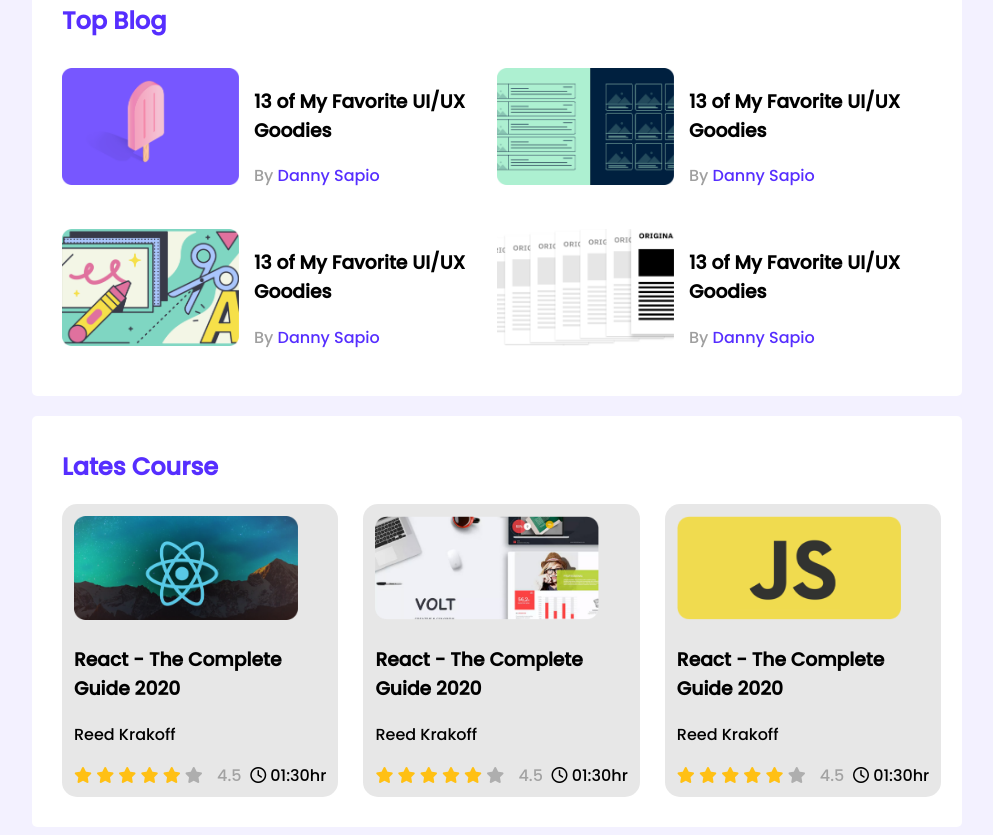
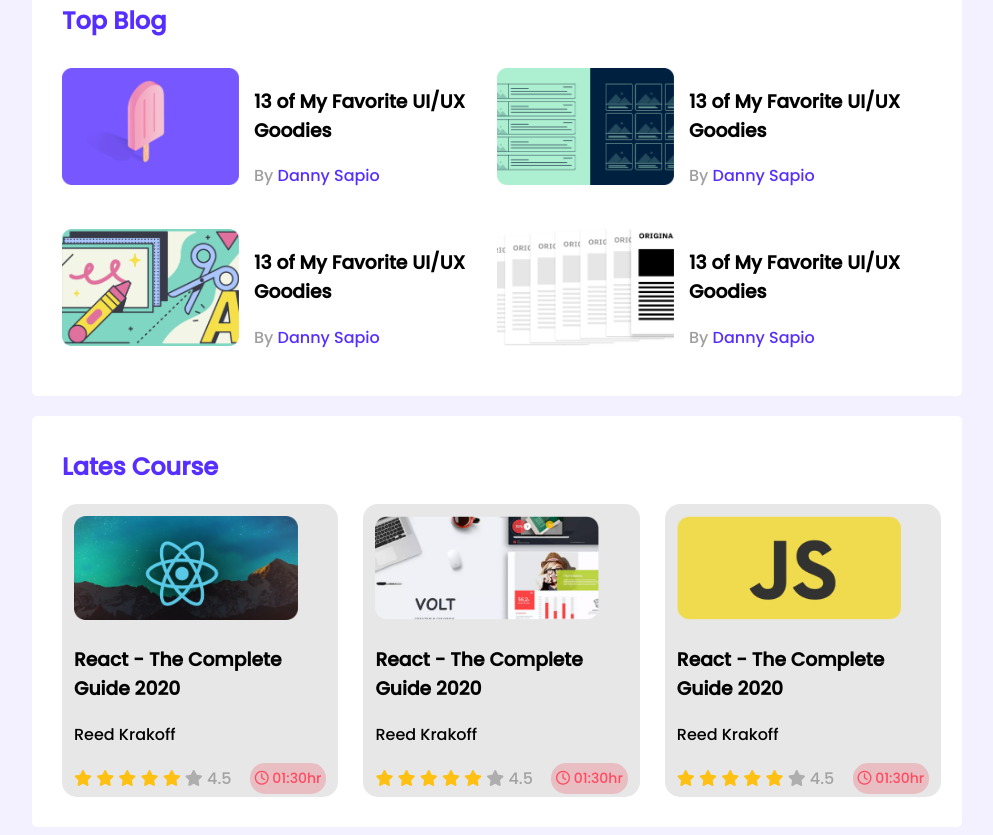
Before and after one commit to RaiAn-CSE/leader-board-css3, a plain HTML site: page index.html in a window 1280 px wide. Shown: the part 331-1166 px from the top of the page, without its empty margins (143-1136 px from the left). Drawn offline with Linux system fonts and the light colour scheme.

Commit message:
just color

```diff
--- a/style/style.css
+++ b/style/style.css
@@ -124,7 +124,6 @@ hr {
 
 .ratings {
     color: #A2A2A2;
-    margin-left: 10px;
 }
 
 .fa-star.filled {
@@ -133,6 +132,14 @@ hr {
 
 .fa-star.empty {
     color: #AEAEAE;
+}
+
+.course-duration {
+    background-color: #ec374c3c;
+    color: #FF4A60;
+    padding: 5px;
+    font-size: 14px;
+    border-radius: 15px;
 }
 
 /* --------------------------------------------Media Queries */
```
